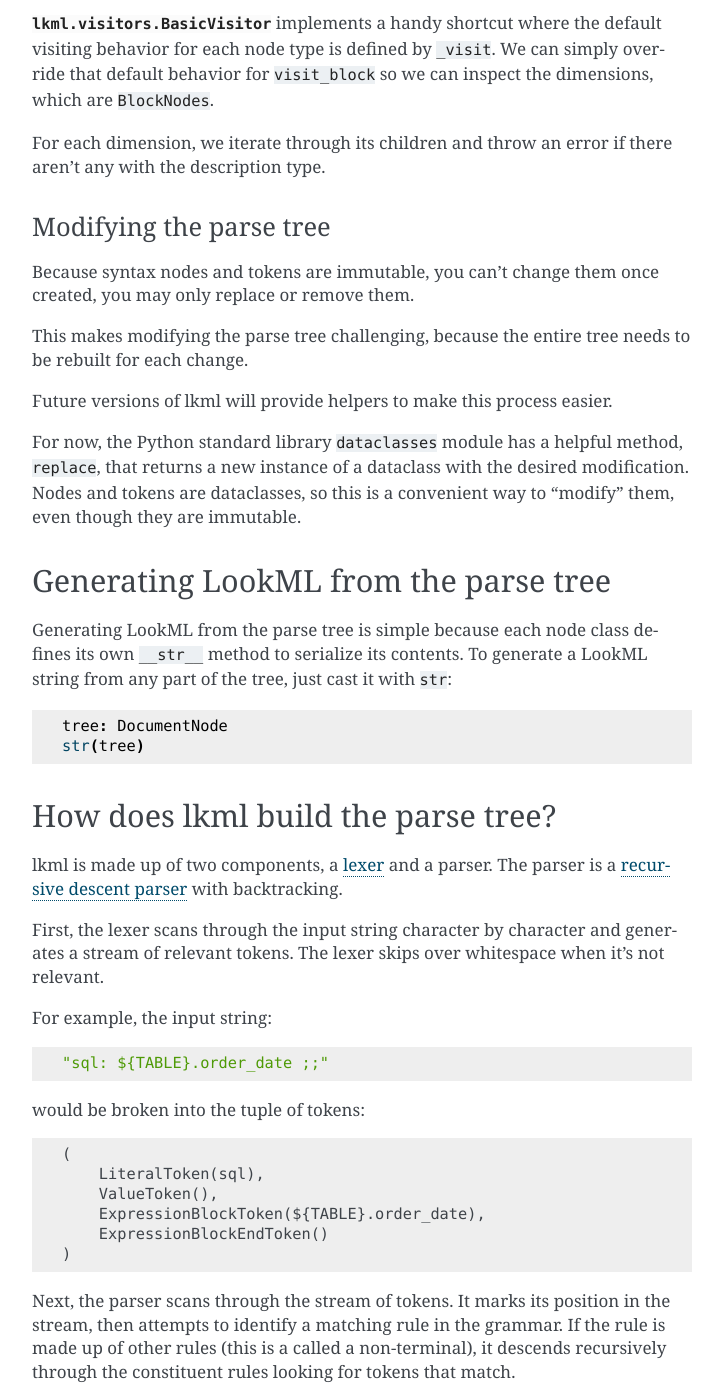
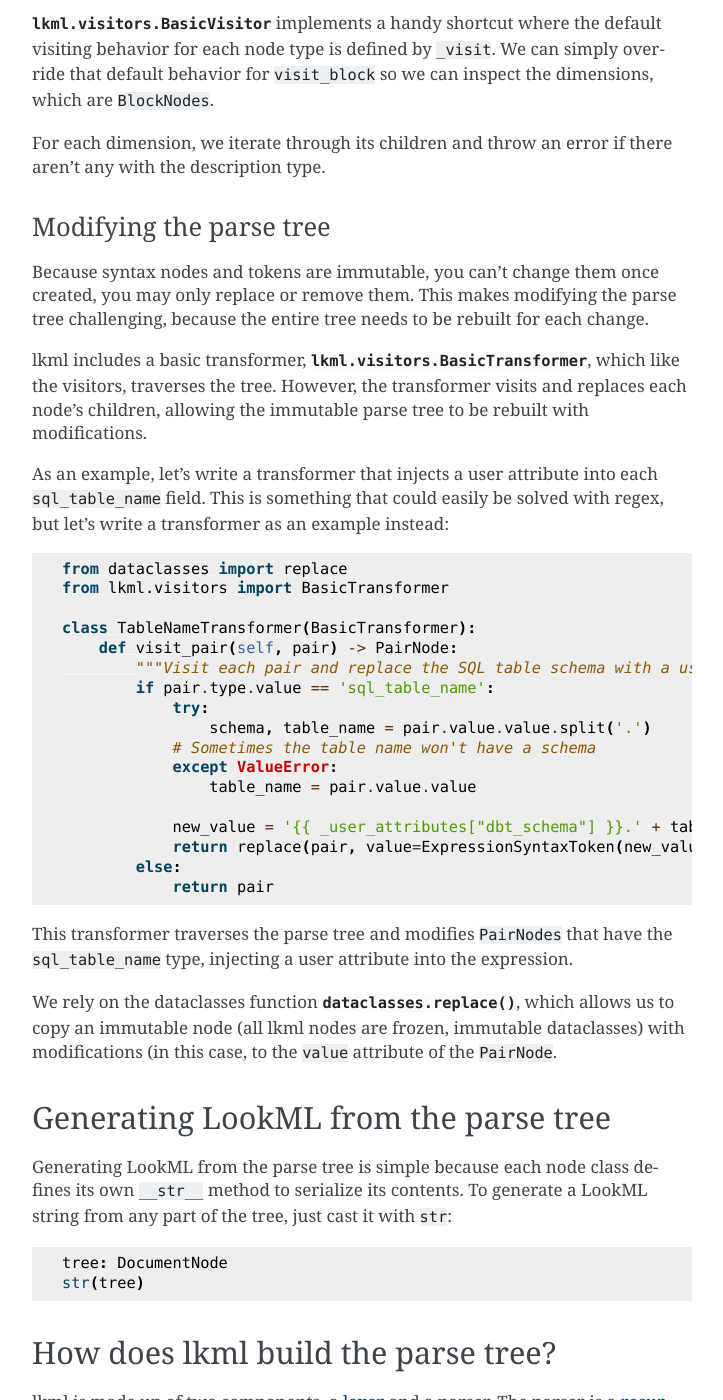
Before and after one commit to joshtemple/lkml, a Sphinx documentation site: the page built from docs/source/advanced.rst, in a window 1280 px wide and 1400 px high, scrolled down 3693 px. Shown: the whole window, without its empty margins (388-1111 px from the left). Built offline with Sphinx 7.4.7, drawn with Linux system fonts in a browser that asks for light colours.

Commit message:
Add initial transformer docs

```diff
--- a/docs/source/advanced.rst
+++ b/docs/source/advanced.rst
@@ -147,13 +147,33 @@ For each dimension, we iterate through its children and throw an error if there
 
 Modifying the parse tree
 ^^^^^^^^^^^^^^^^^^^^^^^^
-Because syntax nodes and tokens are immutable, you can't change them once created, you may only replace or remove them.
+Because syntax nodes and tokens are immutable, you can't change them once created, you may only replace or remove them. This makes modifying the parse tree challenging, because the entire tree needs to be rebuilt for each change.
 
-This makes modifying the parse tree challenging, because the entire tree needs to be rebuilt for each change.
+lkml includes a basic transformer, :py:class:`lkml.visitors.BasicTransformer`, which like the visitors, traverses the tree. However, the transformer visits and replaces each node's children, allowing the immutable parse tree to be rebuilt with modifications.
 
-Future versions of lkml will provide helpers to make this process easier.
+As an example, let's write a transformer that injects a user attribute into each ``sql_table_name`` field. This is something that could easily be solved with regex, but let's write a transformer as an example instead::
 
-For now, the Python standard library ``dataclasses`` module has a helpful method, ``replace``, that returns a new instance of a dataclass with the desired modification. Nodes and tokens are dataclasses, so this is a convenient way to "modify" them, even though they are immutable.
+    from dataclasses import replace
+    from lkml.visitors import BasicTransformer
+
+    class TableNameTransformer(BasicTransformer):
+        def visit_pair(self, pair) -> PairNode:
+            """Visit each pair and replace the SQL table schema with a user attribute."""
+            if pair.type.value == 'sql_table_name':
+                try:
+                    schema, table_name = pair.value.value.split('.')
+                # Sometimes the table name won't have a schema
+                except ValueError:
+                    table_name = pair.value.value
+
+                new_value = '{{ _user_attributes["dbt_schema"] }}.' + table_name
+                return replace(pair, value=ExpressionSyntaxToken(new_value))
+            else:
+                return pair
+
+This transformer traverses the parse tree and modifies ``PairNodes`` that have the ``sql_table_name`` type, injecting a user attribute into the expression.
+
+We rely on the dataclasses function :py:func:`dataclasses.replace`, which allows us to copy an immutable node (all lkml nodes are frozen, immutable dataclasses) with modifications (in this case, to the ``value`` attribute of the ``PairNode``.
 
 Generating LookML from the parse tree
 -------------------------------------
--- a/docs/source/conf.py
+++ b/docs/source/conf.py
@@ -27,7 +27,12 @@ author = "Josh Temple"
 # Add any Sphinx extension module names here, as strings. They can be
 # extensions coming with Sphinx (named 'sphinx.ext.*') or your custom
 # ones.
-extensions = ["sphinx.ext.doctest", "sphinx.ext.napoleon", "sphinx.ext.autodoc"]
+extensions = [
+    "sphinx.ext.doctest",
+    "sphinx.ext.napoleon",
+    "sphinx.ext.autodoc",
+    "sphinx.ext.intersphinx",
+]
 
 # Add any paths that contain templates here, relative to this directory.
 templates_path = ["_templates"]
@@ -38,6 +43,7 @@ templates_path = ["_templates"]
 exclude_patterns = []
 
 master_doc = "index"
+intersphinx_mapping = {'python': ('https://docs.python.org/3', None)}
 
 # -- Options for HTML output -------------------------------------------------
 
```
